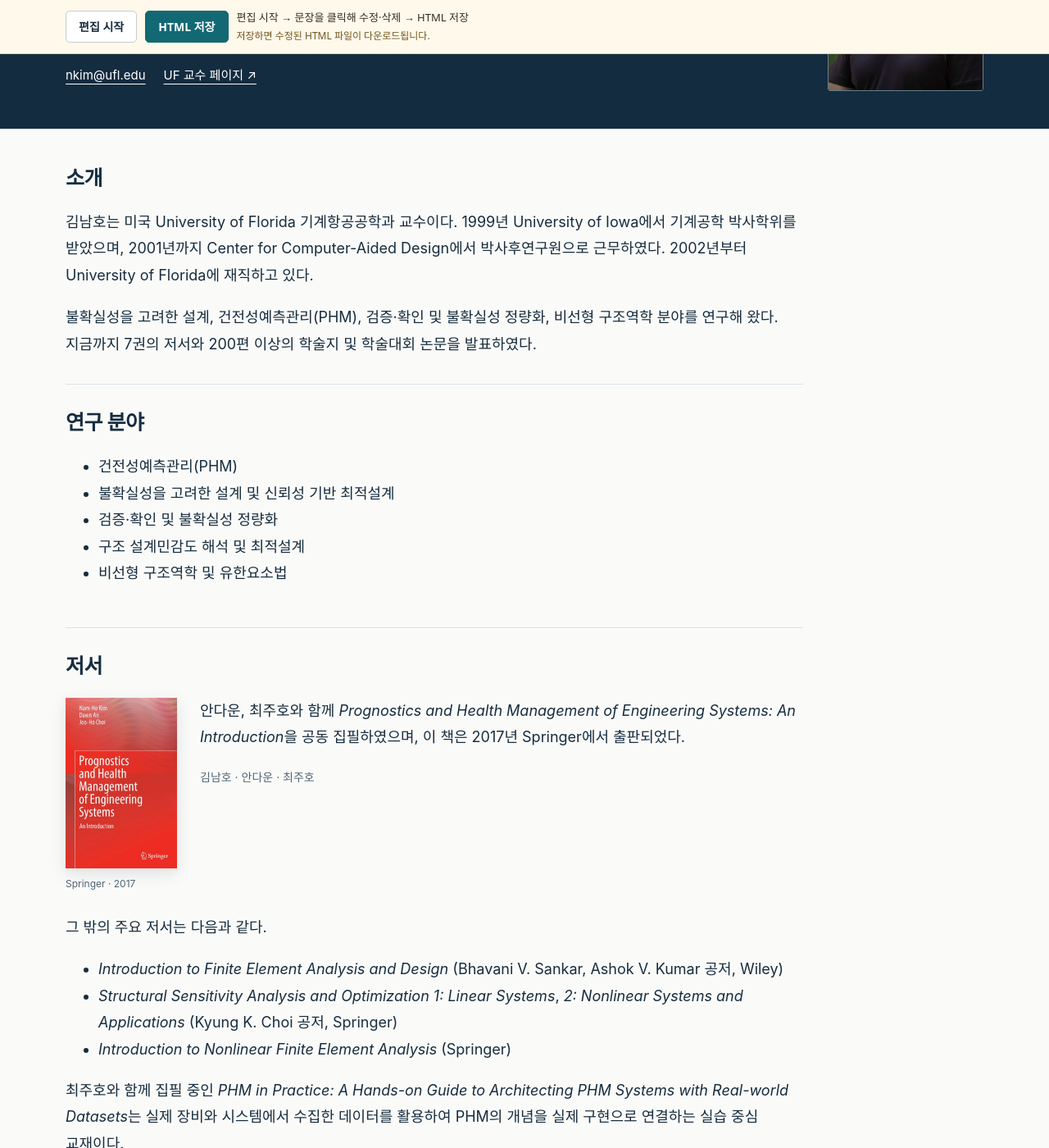
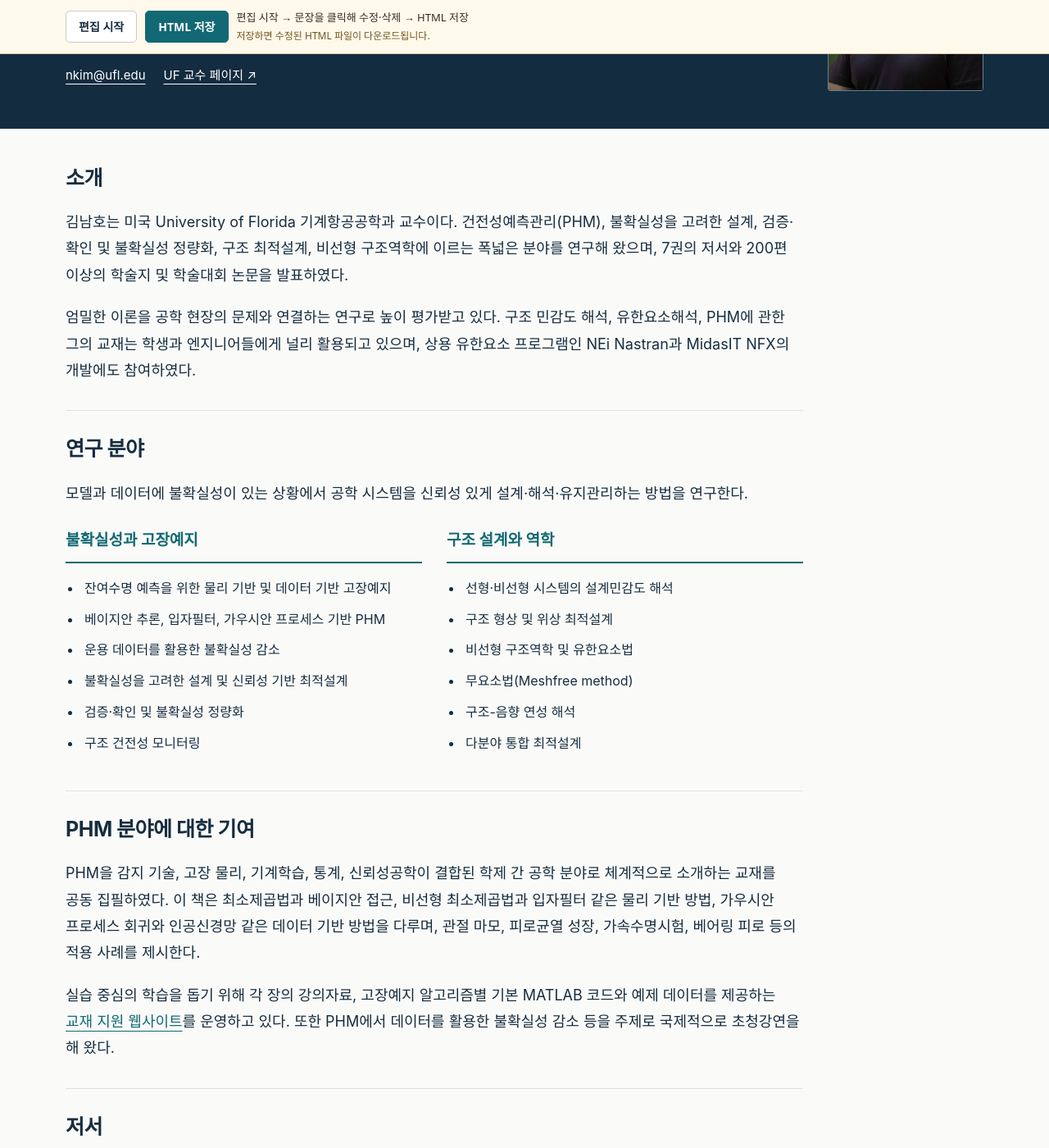
Before and after one commit to phm-in-practice/phm-in-practice.github.io, a Jekyll site: the page people/nam-ho-kim-ko.html, which Jekyll copies as it is, in a window 1280 px wide and 1400 px high, scrolled down 332 px. Shown: the whole window at 82% size. Built offline with Jekyll 4.4.1, drawn with Linux system fonts in a browser that asks for light colours; some of the changed text lies outside the part shown.

Commit message:
Add files via upload

```diff
--- a/people/nam-ho-kim-ko.html
+++ b/people/nam-ho-kim-ko.html
@@ -1,5 +1,5 @@
 <!DOCTYPE html>
-<html lang="ko"><head><meta charset="utf-8"><meta name="viewport" content="width=device-width, initial-scale=1"><title>김남호 | PHM in Practice</title><meta name="description" content="김남호, 미국 University of Florida 기계항공공학과 교수. 연구 분야, 저서 및 학술 활동."><meta name="theme-color" content="#142c40"><style>:root{--ink:#172d3f;--muted:#516575;--accent:#126973;--paper:#fafbf9;--line:#dbe3e5;--navy:#142c40;--white:#fff;--width:1120px}
+<html lang="ko"><head><meta charset="utf-8"><meta name="viewport" content="width=device-width, initial-scale=1"><title>김남호 | PHM in Practice</title><meta name="description" content="김남호, 미국 University of Florida 기계항공공학과 교수. 건전성예측관리, 불확실성을 고려한 설계, 구조 최적설계 및 비선형 역학 연구, 저서와 학술 활동."><meta name="theme-color" content="#142c40"><style>:root{--ink:#172d3f;--muted:#516575;--accent:#126973;--paper:#fafbf9;--line:#dbe3e5;--navy:#142c40;--white:#fff;--width:1120px}
 *{box-sizing:border-box}
 html{scroll-behavior:smooth;scroll-padding-top:100px}
 body{margin:0;background:var(--paper);color:var(--ink);font-family:-apple-system,BlinkMacSystemFont,"Segoe UI","맑은 고딕","Malgun Gothic","Apple SD Gothic Neo",sans-serif;font-size:20px;line-height:1.85;word-break:keep-all;overflow-wrap:break-word}
@@ -93,14 +93,15 @@ html[data-editor-active] [data-editable]{outline:1px dashed #64a7ac;outline-offs
 </aside>
 <a class="skip" href="#main">본문으로 바로가기</a>
 <header class="top"><div class="wrap top-inner"><a class="brand" href="https://phm-in-practice.github.io/">PHM <span>in Practice</span></a><div class="nav-area"><nav class="nav" aria-label="Main navigation"><a href="https://phm-in-practice.github.io/">홈</a><a href="https://phm-in-practice.github.io/examples/">PHM Examples</a><a href="https://phm-in-practice.github.io/about/" aria-current="page">About Us</a></nav><nav class="languages" aria-label="Language"><a href="nam-ho-kim-ko.html" lang="ko" aria-current="true">한국어</a><a href="nam-ho-kim-en.html" lang="en">English</a></nav></div></div></header>
-<main id="main" tabindex="-1"><div class="hero"><div class="wrap hero-inner"><div><p class="eyebrow">저자 소개</p><h1>김남호</h1><p class="subtitle">교수</p><p class="affiliation">University of Florida</p><div class="hero-links"><a href="mailto:nkim@ufl.edu">nkim@ufl.edu</a><a href="https://mae.ufl.edu/people/name/nam-ho-kim/" target="_blank" rel="noopener noreferrer">UF 교수 페이지 ↗</a></div></div><img class="portrait" src="nam-ho-kim/photo01.jpg" width="300" height="350" alt="김남호 교수 사진"></div></div>
+<main id="main" tabindex="-1"><div class="hero"><div class="wrap hero-inner"><div><p class="eyebrow">저자 소개</p><h1>김남호</h1><p class="subtitle">기계항공공학과 교수</p><p class="affiliation">University of Florida</p><div class="hero-links"><a href="mailto:nkim@ufl.edu">nkim@ufl.edu</a><a href="https://mae.ufl.edu/people/name/nam-ho-kim/" target="_blank" rel="noopener noreferrer">UF 교수 페이지 ↗</a></div></div><img class="portrait" src="nam-ho-kim/photo01.jpg" width="300" height="350" alt="김남호 교수 사진"></div></div>
 <div class="wrap layout"><div class="article">
-<section id="profile"><h2>소개</h2><p>김남호는 미국 University of Florida 기계항공공학과 교수이다. 1999년 University of Iowa에서 기계공학 박사학위를 받았으며, 2001년까지 Center for Computer-Aided Design에서 박사후연구원으로 근무하였다. 2002년부터 University of Florida에 재직하고 있다.</p><p>불확실성을 고려한 설계, 건전성예측관리(PHM), 검증·확인 및 불확실성 정량화, 비선형 구조역학 분야를 연구해 왔다. 지금까지 7권의 저서와 200편 이상의 학술지 및 학술대회 논문을 발표하였다.</p></section>
-<section id="research"><h2>연구 분야</h2><ul><li>건전성예측관리(PHM)</li><li>불확실성을 고려한 설계 및 신뢰성 기반 최적설계</li><li>검증·확인 및 불확실성 정량화</li><li>구조 설계민감도 해석 및 최적설계</li><li>비선형 구조역학 및 유한요소법</li></ul></section>
-<section id="books"><h2>저서</h2><div class="book-layout"><figure><img class="book-cover" src="nam-ho-kim/book-phm.jpg" width="981" height="1501" alt="Prognostics and Health Management of Engineering Systems: An Introduction 표지"><figcaption>Springer · 2017</figcaption></figure><div><p>안다운, 최주호와 함께 <em>Prognostics and Health Management of Engineering Systems: An Introduction</em>을 공동 집필하였으며, 이 책은 2017년 Springer에서 출판되었다.</p><p>김남호 · 안다운 · 최주호</p></div></div>
-<p>그 밖의 주요 저서는 다음과 같다.</p><ul><li><em>Introduction to Finite Element Analysis and Design</em> (Bhavani V. Sankar, Ashok V. Kumar 공저, Wiley)</li><li><em>Structural Sensitivity Analysis and Optimization 1: Linear Systems</em>, <em>2: Nonlinear Systems and Applications</em> (Kyung K. Choi 공저, Springer)</li><li><em>Introduction to Nonlinear Finite Element Analysis</em> (Springer)</li></ul>
-<p>최주호와 함께 집필 중인 <em>PHM in Practice: A Hands-on Guide to Architecting PHM Systems with Real-world Datasets</em>는 실제 장비와 시스템에서 수집한 데이터를 활용하여 PHM의 개념을 실제 구현으로 연결하는 실습 중심 교재이다.</p></section>
-<section id="service"><h2>학술 활동</h2><p><em>Journal of Mechanical Design</em>과 <em>Structural and Multidisciplinary Optimization</em>의 부편집장(Associate Editor)을 맡고 있다. 미국항공우주학회(AIAA) Associate Fellow이며, 미국기계학회(ASME), 미국공학교육학회(ASEE), 국제구조및다분야최적화학회(ISSMO)의 회원이다.</p></section>
+<section id="profile"><h2>소개</h2><p>김남호는 미국 University of Florida 기계항공공학과 교수이다. 건전성예측관리(PHM), 불확실성을 고려한 설계, 검증·확인 및 불확실성 정량화, 구조 최적설계, 비선형 구조역학에 이르는 폭넓은 분야를 연구해 왔으며, 7권의 저서와 200편 이상의 학술지 및 학술대회 논문을 발표하였다.</p><p>엄밀한 이론을 공학 현장의 문제와 연결하는 연구로 높이 평가받고 있다. 구조 민감도 해석, 유한요소해석, PHM에 관한 그의 교재는 학생과 엔지니어들에게 널리 활용되고 있으며, 상용 유한요소 프로그램인 NEi Nastran과 MidasIT NFX의 개발에도 참여하였다.</p></section>
+<section id="research"><h2>연구 분야</h2><p>모델과 데이터에 불확실성이 있는 상황에서 공학 시스템을 신뢰성 있게 설계·해석·유지관리하는 방법을 연구한다.</p><div class="cases"><div class="case-group"><h3>불확실성과 고장예지</h3><ul><li>잔여수명 예측을 위한 물리 기반 및 데이터 기반 고장예지</li><li>베이지안 추론, 입자필터, 가우시안 프로세스 기반 PHM</li><li>운용 데이터를 활용한 불확실성 감소</li><li>불확실성을 고려한 설계 및 신뢰성 기반 최적설계</li><li>검증·확인 및 불확실성 정량화</li><li>구조 건전성 모니터링</li></ul></div><div class="case-group"><h3>구조 설계와 역학</h3><ul><li>선형·비선형 시스템의 설계민감도 해석</li><li>구조 형상 및 위상 최적설계</li><li>비선형 구조역학 및 유한요소법</li><li>무요소법(Meshfree method)</li><li>구조-음향 연성 해석</li><li>다분야 통합 최적설계</li></ul></div></div></section>
+<section id="phm"><h2>PHM 분야에 대한 기여</h2><p>PHM을 감지 기술, 고장 물리, 기계학습, 통계, 신뢰성공학이 결합된 학제 간 공학 분야로 체계적으로 소개하는 교재를 공동 집필하였다. 이 책은 최소제곱법과 베이지안 접근, 비선형 최소제곱법과 입자필터 같은 물리 기반 방법, 가우시안 프로세스 회귀와 인공신경망 같은 데이터 기반 방법을 다루며, 관절 마모, 피로균열 성장, 가속수명시험, 베어링 피로 등의 적용 사례를 제시한다.</p><p>실습 중심의 학습을 돕기 위해 각 장의 강의자료, 고장예지 알고리즘별 기본 MATLAB 코드와 예제 데이터를 제공하는 <a href="https://web.mae.ufl.edu/nkim/PHM" target="_blank" rel="noopener noreferrer">교재 지원 웹사이트</a>를 운영하고 있다. 또한 PHM에서 데이터를 활용한 불확실성 감소 등을 주제로 국제적으로 초청강연을 해 왔다.</p></section>
+<section id="books"><h2>저서</h2><div class="book-layout"><figure><img class="book-cover" src="nam-ho-kim/book-phm.jpg" width="981" height="1501" alt="Prognostics and Health Management of Engineering Systems: An Introduction 표지"><figcaption>Springer · 2017</figcaption></figure><div><p><em>Prognostics and Health Management of Engineering Systems: An Introduction</em>, 안다운·최주호 공저, Springer, 2017.</p><p>김남호 · 안다운 · 최주호</p></div></div>
+<ul><li><em>Introduction to Finite Element Analysis and Design</em>, 2판, Bhavani V. Sankar·Ashok V. Kumar 공저, Wiley, 2018. 학부 고학년과 대학원 초년생을 위한 유한요소해석 입문서로, 상용 프로그램 예제를 함께 다룬다.</li><li><em>Structural Sensitivity Analysis and Optimization 1: Linear Systems</em>, <em>2: Nonlinear Systems and Applications</em>, Kyung K. Choi 공저, Springer, 2005. 구조 최적설계 분야의 기념비적 참고서로 평가받는 두 권짜리 저서이다.</li><li><em>Introduction to Nonlinear Finite Element Analysis</em>, Springer, 2015.</li><li><em>PHM in Practice: A Hands-on Guide to Architecting PHM Systems with Real-world Datasets</em>, 최주호 공저, Springer Nature, 출간 예정. 실제 데이터와 코드로 PHM의 전 과정을 구현하는 실습 중심 교재이다.</li></ul></section>
+<section id="leadership"><h2>연구 활동</h2><p>University of Florida에서 Raphael T. Haftka 교수와 함께 Structural and Multidisciplinary Optimization 연구그룹을 이끌며 다수의 박사·석사 인력을 배출하였다. 또한 같은 대학 Center for Compressible Multiphase Turbulence의 공동책임연구자(Co-PI)로 참여하였다.</p></section>
+<section id="service"><h2>학술 활동</h2><p><em>Journal of Mechanical Design</em>과 <em>Structural and Multidisciplinary Optimization</em>의 부편집장(Associate Editor)을 맡고 있으며, <em>Structural and Multidisciplinary Optimization</em>의 선임 심사편집자(Senior Review Editor)와 <em>International Journal of Reliability and Safety</em>의 편집위원을 지냈다. 미국항공우주학회(AIAA) Associate Fellow이며, 미국기계학회(ASME), 미국공학교육학회(ASEE), 국제구조및다분야최적화학회(ISSMO)의 회원이다.</p></section>
 <section id="teaching"><h2>강의</h2><p>유한요소법, 구조 최적설계, 검증·확인 및 불확실성 정량화, 건전성예측관리, 항공우주 구조, 응용탄성학 등을 강의하고 있다.</p></section>
 <section id="contact"><h2>연락처</h2><div class="contact"><p><span class="contact-label">이메일</span><a href="mailto:nkim@ufl.edu">nkim@ufl.edu</a></p><p><span class="contact-label">소속</span>University of Florida</p></div></section>
 </div></div></main><footer class="footer"><div class="wrap footer-inner"><span>PHM in Practice</span><a href="#top">맨 위로 ↑</a></div></footer>
```
Also changed, not shown: people/nam-ho-kim-en.html (+9 -8 lines).
